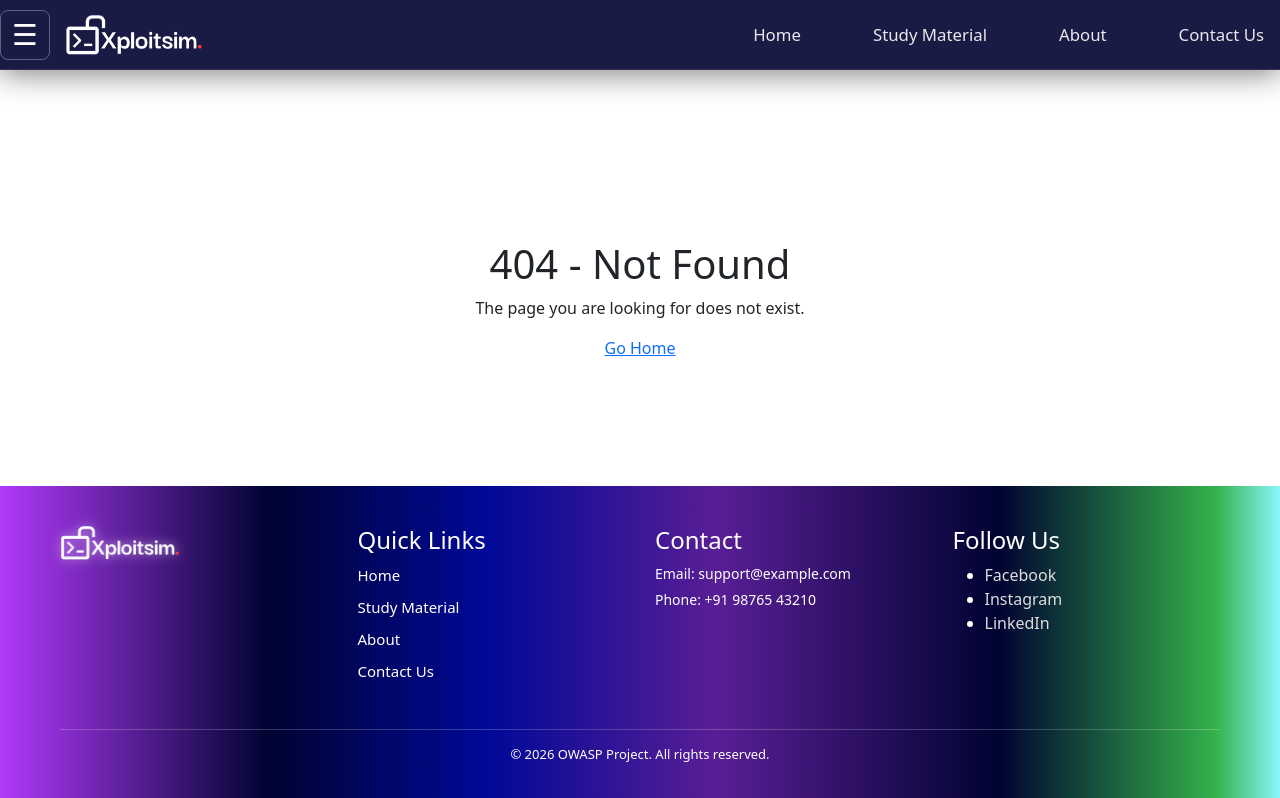
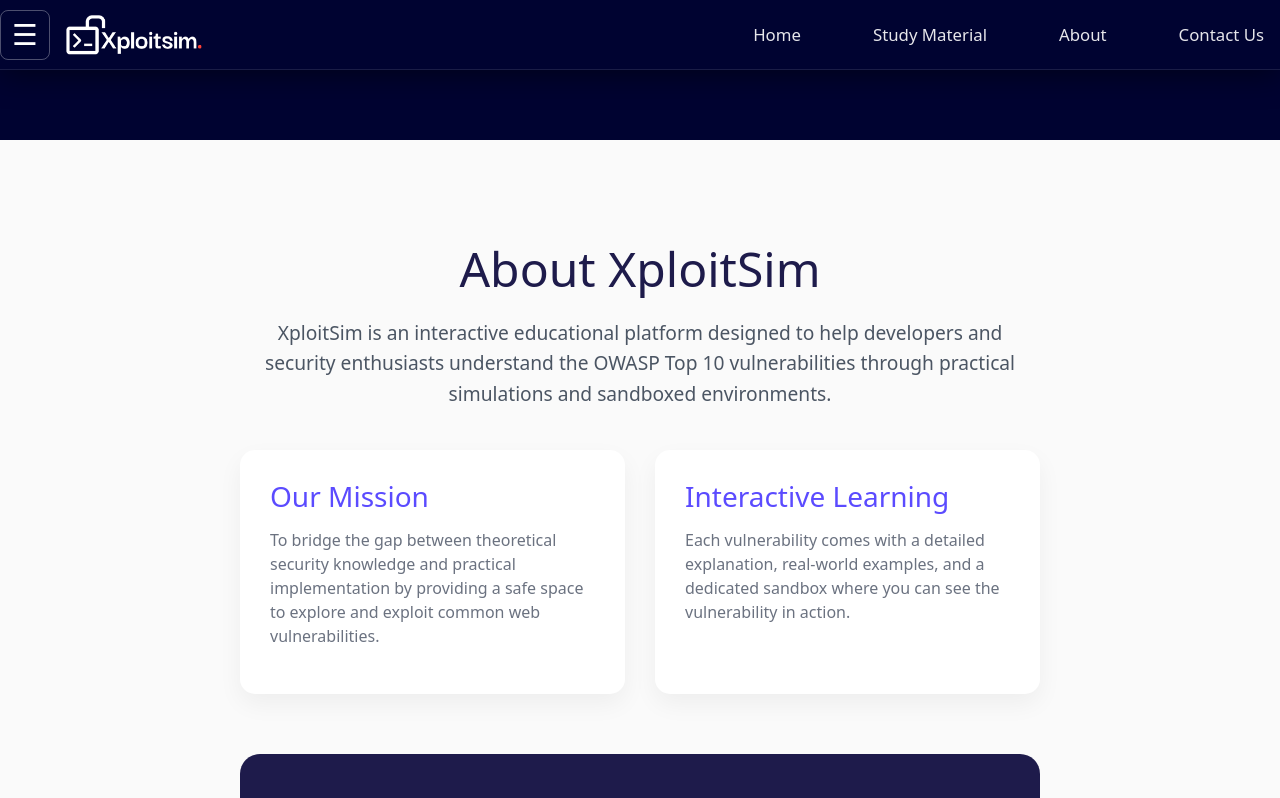
Before and after one commit to AdityaDotEnv/XploitSim, a React (Create React App) app: page /about in a window 1280 px wide. Shown: the top 798 px of the page. Built offline with nearby package versions, Linux system fonts and the light colour scheme; no server answers.

Commit message:
chore: improved navbar

```diff
--- a/src/App.css
+++ b/src/App.css
@@ -12,6 +12,7 @@
   min-height: 100vh;
   display: flex;
   flex-direction: column;
+  background-color: #000331;
 }
 
 .App-logo {
@@ -58,7 +59,7 @@
   align-items: center;
   justify-content: space-between;
   box-sizing: border-box;
-  background: rgba(0, 3, 49, 0.9) !important;
+  background: #000331 !important; /* Solid background to prevent white bar transparency issues */
   backdrop-filter: blur(15px);
   border-bottom: 1px solid rgba(255, 255, 255, 0.1);
   box-shadow: 0 4px 30px rgba(0, 0, 0, 0.5);
@@ -101,17 +102,18 @@
   transform: scale(0.95);
 }
 
-/* Mobile Navigation - Integrated into navbar */
+/* Mobile Navigation - Updated colors to match brand */
 .mobile-nav {
   position: fixed;
   top: 0;
   left: -100%;
   width: 280px;
   height: 100vh;
-  background: linear-gradient(135deg, #2c3e50 0%, #34495e 100%);
-  box-shadow: 2px 0 20px rgba(0, 0, 0, 0.3);
+  background: #000331; /* Matched Navbar */
+  border-right: 1px solid rgba(255, 255, 255, 0.1);
+  box-shadow: 10px 0 30px rgba(0, 0, 0, 0.5);
   transition: left 0.3s cubic-bezier(0.4, 0, 0.2, 1);
-  z-index: 1000;
+  z-index: 2000; /* Ensure it stays above everything */
   padding: 2rem 1.5rem;
   overflow-y: auto;
 }
@@ -670,19 +672,13 @@
   }
 }
 
-/* ===== FOOTER - NO GAP ===== */
+/* ===== FOOTER - REFACTORED ===== */
 .footer {
-  background: linear-gradient(to right,
-      #B139FB 0%,
-      #000331 21%,
-      #000997 38%,
-      #591E96 56%,
-      #000331 78%,
-      #34B24A 95%,
-      #8AF6FD 100%);
+  background: #000331;
   color: #fff;
-  padding: 40px 60px 20px;
+  padding: 60px 60px 20px;
   margin-top: 0;
+  border-top: 1px solid rgba(255, 255, 255, 0.1);
 }
 
 .footer-container {
--- a/src/App.tsx
+++ b/src/App.tsx
@@ -5,6 +5,7 @@ import './App.css';
 import ScrollToTop from './components/ScrollToTop.tsx';
 import MainLayout from './layouts/MainLayout.tsx';
 import HomePage from './pages/HomePage.tsx';
+import AboutPage from './pages/AboutPage.tsx';
 import NotFoundPage from './pages/NotFoundPage.tsx';
 
 // Feature Components
@@ -39,6 +40,7 @@ function App() {
       <Routes>
         <Route element={<MainLayout />}>
           <Route path="/" element={<HomePage />} />
+          <Route path="/about" element={<AboutPage />} />
 
           {/* Vulnerability Pages */}
           <Route path="/broken-access-control" element={<BrokenAccessControl />} />
--- a/src/layouts/Footer.tsx
+++ b/src/layouts/Footer.tsx
@@ -6,44 +6,36 @@ export default function Footer() {
     <footer className="footer">
       <div className="footer-container">
 
-        {/* Logo */}
+        {/* Logo & Brief */}
         <div className="footer-logo-section">
           <img src="/logo32.png" alt="Logo" className="footer-logo" />
+          <p style={{ marginTop: '10px', fontSize: '14px', color: '#9ca3af', maxWidth: '250px' }}>
+            Empowering developers through interactive security education and practical vulnerability simulations.
+          </p>
         </div>
 
         {/* Quick Links */}
         <div className="footer-links">
-          <h4>Quick Links</h4>
+          <h4>Platform</h4>
           <ul>
             <li><a href="/">Home</a></li>
-            <li><a href="https://owasp.org/Top10/" target="_blank" rel="noopener noreferrer">Study Material</a></li>
-            <li><a href="/about">About</a></li>
-            <li><a href="#contact">Contact Us</a></li>
+            <li><a href="/about">About Us</a></li>
+            <li><a href="https://owasp.org/Top10/" target="_blank" rel="noopener noreferrer">OWASP Top 10</a></li>
           </ul>
         </div>
 
         {/* Contact Info */}
         <div className="footer-contact">
-          <h4>Contact</h4>
-          <p>Email: support@example.com</p>
-          <p>Phone: +91 98765 43210</p>
-        </div>
-
-        {/* Social Icons */}
-        <div className="footer-social">
-         <h4>Follow Us</h4>
-  <ul>
-    <li><button className="fake-link">Facebook</button></li>
-    <li><button className="fake-link">Instagram</button></li>
-    <li><button className="fake-link">LinkedIn</button></li>
-  </ul>
+          <h4>Support</h4>
+          <p>Email: security@xploitsim.dev</p>
+          <p>Location: Worldwide / Remote</p>
         </div>
 
       </div>
 
       {/* Bottom Line */}
       <div className="footer-bottom">
-        <p>© {new Date().getFullYear()} OWASP Project. All rights reserved.</p>
+        <p>© {new Date().getFullYear()} XploitSim Project. All rights reserved.</p>
       </div>
     </footer>
   );
--- /dev/null
+++ b/src/pages/AboutPage.tsx
@@ -0,0 +1,40 @@
+import React from 'react';
+import '../index.css';
+import '../App.css';
+
+const AboutPage: React.FC = () => {
+    return (
+        <div className="about-page" style={{ padding: '100px 20px', minHeight: '80vh', backgroundColor: '#fafafa' }}>
+            <div style={{ maxWidth: '800px', margin: '0 auto', textAlign: 'center' }}>
+                <h1 style={{ fontSize: '3rem', marginBottom: '20px', color: '#1e1b4b' }}>About XploitSim</h1>
+                <p style={{ fontSize: '1.2rem', lineHeight: '1.6', color: '#4b5563', marginBottom: '40px' }}>
+                    XploitSim is an interactive educational platform designed to help developers and security enthusiasts understand the OWASP Top 10 vulnerabilities through practical simulations and sandboxed environments.
+                </p>
+
+                <div style={{ display: 'grid', gridTemplateColumns: 'repeat(auto-fit, minmax(250px, 1fr))', gap: '30px', textAlign: 'left' }}>
+                    <div style={{ background: 'white', padding: '30px', borderRadius: '15px', boxShadow: '0 10px 25px rgba(0,0,0,0.05)' }}>
+                        <h3 style={{ color: '#5b4bff', marginBottom: '15px' }}>Our Mission</h3>
+                        <p style={{ color: '#6b7280' }}>
+                            To bridge the gap between theoretical security knowledge and practical implementation by providing a safe space to explore and exploit common web vulnerabilities.
+                        </p>
+                    </div>
+                    <div style={{ background: 'white', padding: '30px', borderRadius: '15px', boxShadow: '0 10px 25px rgba(0,0,0,0.05)' }}>
+                        <h3 style={{ color: '#5b4bff', marginBottom: '15px' }}>Interactive Learning</h3>
+                        <p style={{ color: '#6b7280' }}>
+                            Each vulnerability comes with a detailed explanation, real-world examples, and a dedicated sandbox where you can see the vulnerability in action.
+                        </p>
+                    </div>
+                </div>
+
+                <div style={{ marginTop: '60px', padding: '40px', background: '#1e1b4b', color: 'white', borderRadius: '20px' }}>
+                    <h2>Contribute to Security</h2>
+                    <p style={{ marginTop: '15px', opacity: '0.9' }}>
+                        Education is the first step towards writing secure code. By understanding how attacks work, we can build more resilient applications.
+                    </p>
+                </div>
+            </div>
+        </div>
+    );
+};
+
+export default AboutPage;
```
